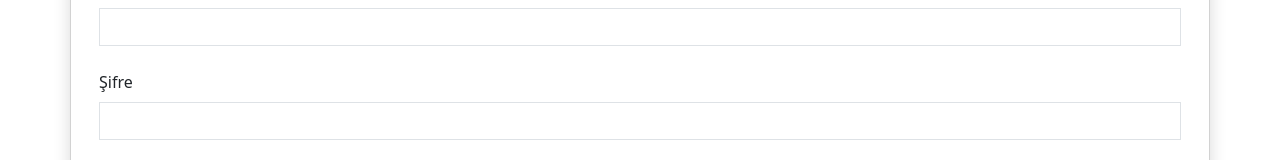
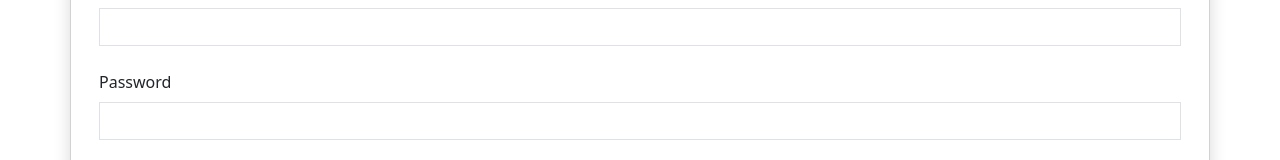
Before and after one commit to y3n3rrr/react101, a React (Create React App) app: page /login in a window 1280 px wide. Shown: the part 176-336 px from the top of the page. Built offline with nearby package versions, Linux system fonts and the light colour scheme.

Commit message:
Password update

```diff
--- a/src/Login.js
+++ b/src/Login.js
@@ -48,7 +48,7 @@ export default function Login() {
               </div>
               <div className="mb-4">
                 <label htmlFor="password" className="form-label">
-                  Şifre
+                  Password
                 </label>
                 <input type="password" className="form-control" id="password" onChange={(e) => onChangePassword(e)} />
               </div>
```
